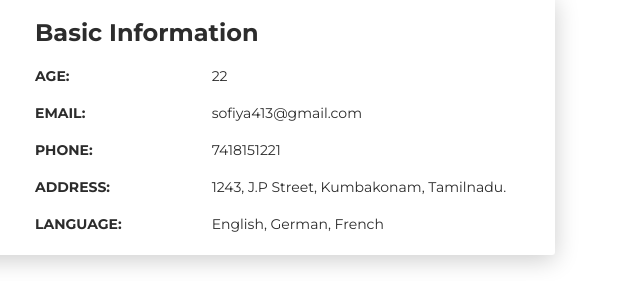
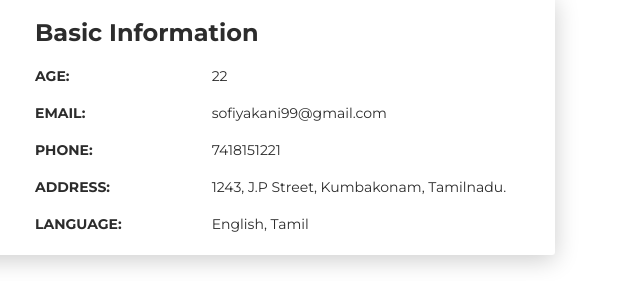
Before and after one commit to Sofiya413/Resume, a plain HTML site: page index.html in a window 1280 px wide. Shown: the part 624-909 px from the top of the page, 640-1280 px from the left. Drawn offline with Linux system fonts and the light colour scheme.

Commit message:
resume
Digital resume

```diff
--- a/index.html
+++ b/index.html
@@ -69,7 +69,7 @@
             <div class="row mt-3">
               <div class="col-sm-4"><strong class="text-uppercase">Email:</strong></div>
               <div class="col-sm-8">
-sofiya413@gmail.com</div>
+sofiyakani99@gmail.com</div>
             </div>
             <div class="row mt-3">
               <div class="col-sm-4"><strong class="text-uppercase">Phone:</strong></div>
@@ -81,7 +81,7 @@ sofiya413@gmail.com</div>
             </div>
             <div class="row mt-3">
               <div class="col-sm-4"><strong class="text-uppercase">Language:</strong></div>
-              <div class="col-sm-8">English, German, French</div>
+              <div class="col-sm-8">English, Tamil</div>
             </div>
           </div>
         </div>
```
